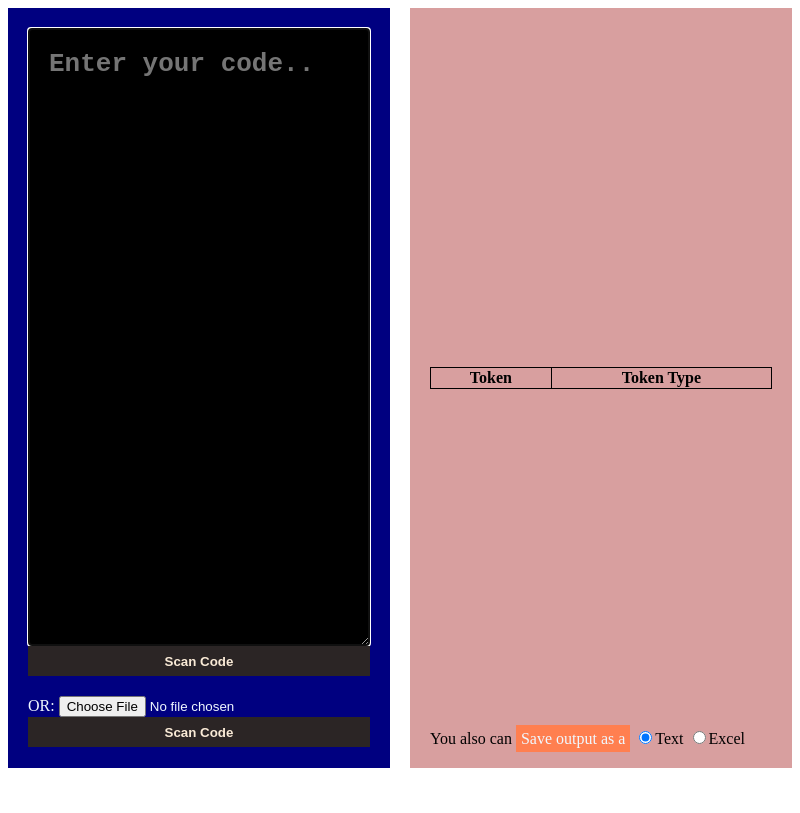
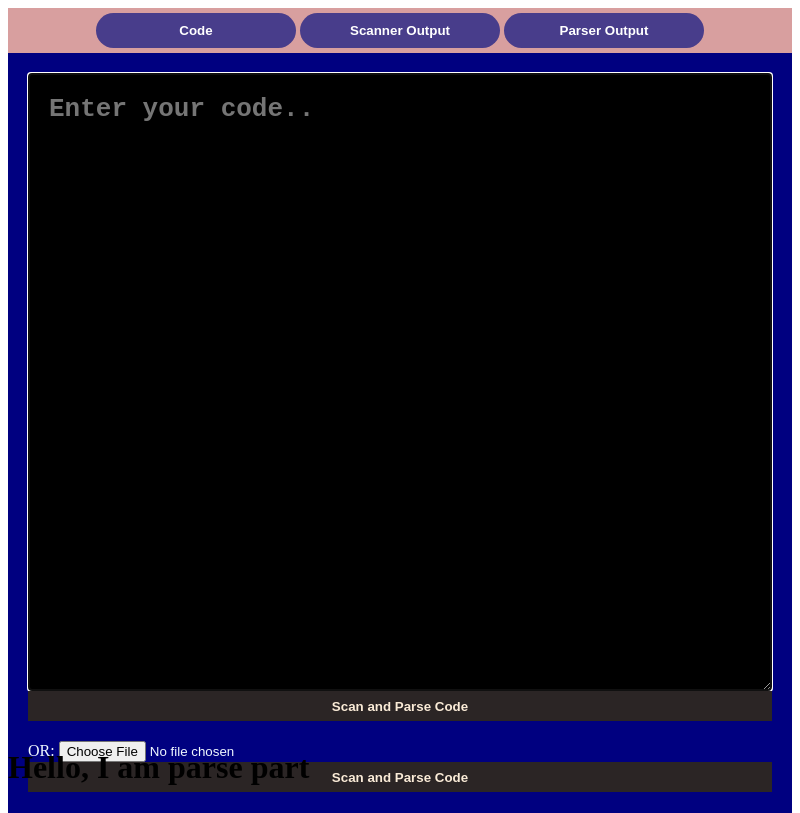
Before and after one commit to Abdo-A/compiler-project, an Electron app: page src/index.html in a window 800 px wide. Drawn offline with Linux system fonts and the light colour scheme.

Commit message:
Added buttons for showing either the code, the scanner, or the parser

```diff
--- a/src/index.html
+++ b/src/index.html
@@ -1,25 +1,38 @@
 <!DOCTYPE html>
 <html>
-
   <head>
-    <meta charset="UTF-8">
+    <meta charset="UTF-8" />
     <title>Scanner</title>
-    <link rel="stylesheet" type="text/css" href="style.css">
+    <link rel="stylesheet" type="text/css" href="style.css" />
   </head>
 
   <body>
     <div id="pageContainer">
-        <!--CODE HALF-->
-        <div id="codeHalf">
-            <textarea type="text" id="codeContainer" placeholder="Enter your code.."></textarea>
-            <button onclick="scanWrittenCode()" id="startScanButton">Scan Code</button>
+      <div id="buttonsContainer">
+        <button class="choiceButton">Code</button>
+        <button class="choiceButton">Scanner Output</button>
+        <button class="choiceButton">Parser Output</button>
+      </div>
+
+      <!-- CODE PART -->
+      <div id="codePart">
+        <textarea
+          type="text"
+          id="codeContainer"
+          placeholder="Enter your code.."
+        ></textarea>
+        <button onclick="scanWrittenCode()" id="startScanButton">
+          Scan and Parse Code
+        </button>
 
         <div id="fileInputContainer">OR: <input type="file" id="file" /></div>
-            <button onclick="scanFileCode()" id="startScanButton">Scan Code</button>
+        <button onclick="scanFileCode()" id="startScanButton">
+          Scan and Parse Code
+        </button>
       </div>
 
-        <!--RESULT HALF-->
-        <div id="resultHalf">
+      <!-- SCANNER PART -->
+      <div id="scannerPart">
         <table style="width:100%">
           <tr>
             <th>Token</th>
@@ -27,16 +40,33 @@
           </tr>
           <div></div>
         </table>
-            <div id="fileOutputContainer">You also can
-                <a href="" id="saveFileButton" onclick="saveFile()">Save output as a</a>
-                <input type="radio" name="type" value="text" checked id="textCheckBox" />Text
-                <input type="radio" name="type" value="excel" id="excelCheckBox" />Excel
+
+        <div id="fileOutputContainer">
+          You also can
+          <a href="" id="saveFileButton" onclick="saveFile()"
+            >Save output as a</a
+          >
+          <input
+            type="radio"
+            name="type"
+            value="text"
+            checked
+            id="textCheckBox"
+          />Text
+          <input
+            type="radio"
+            name="type"
+            value="excel"
+            id="excelCheckBox"
+          />Excel
         </div>
       </div>
     </div>
 
+    <!-- PARSER PART -->
+    <div id="parserPart"><h1>Hello, I am parse part</h1></div>
+
     <script src="script.js"></script>
     <script src="scannerFunction.js"></script>
   </body>
-
 </html>
--- a/src/style.css
+++ b/src/style.css
@@ -1,13 +1,37 @@
 #pageContainer {
-  display: grid;
+  /* display: grid;
   grid-column-gap: 20px;
-  grid-template-columns: 1fr 1fr;
+  grid-template-columns: 1fr 1fr; */
   height: 90vh;
 }
 
-/*Left half*/
+/* Buttons */
 
-#codeHalf {
+#buttonsContainer {
+  text-align: center;
+  background-color: #d89f9f;
+  padding: 5px;
+}
+
+.choiceButton {
+  border-radius: 20px;
+  border: none;
+  font-weight: bold;
+  height: 35px;
+  width: 200px;
+  cursor: pointer;
+  background-color: darkslateblue;
+  color: white;
+}
+
+.disabledButton {
+  color: #d89f9f;
+  background-color: #adb3bd;
+}
+
+/*Code Part*/
+
+#codePart {
   height: 100%;
   background-color: navy;
   overflow: auto;
@@ -39,9 +63,9 @@
   cursor: pointer;
 }
 
-/*Right half*/
+/*Scanner Part*/
 
-#resultHalf {
+#scannerPart {
   height: 100%;
   overflow: auto;
   padding: 20px;
@@ -49,6 +73,7 @@
   display: flex;
   flex-direction: column;
   justify-content: space-between;
+  display: none;
 }
 
 table,
```
Also changed, not shown: src/main.js (deleted, +0 -29 lines). Lines whose indentation alone changed are shown as unchanged.
